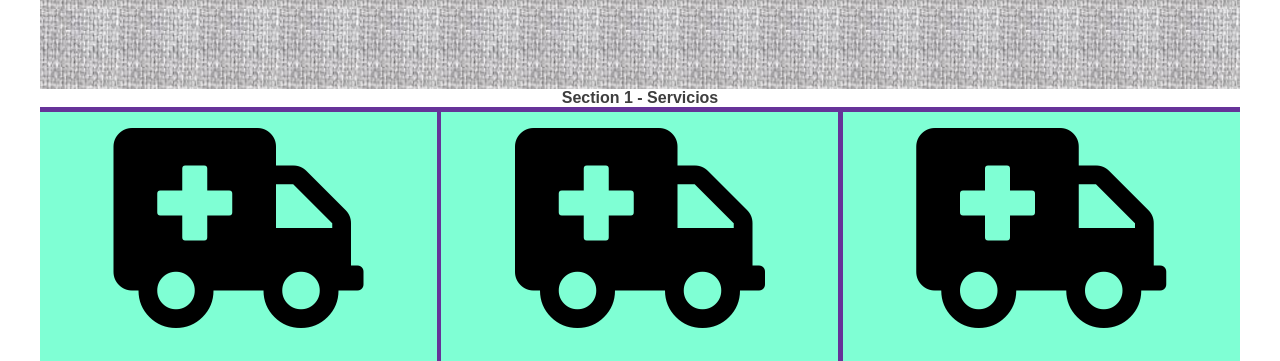
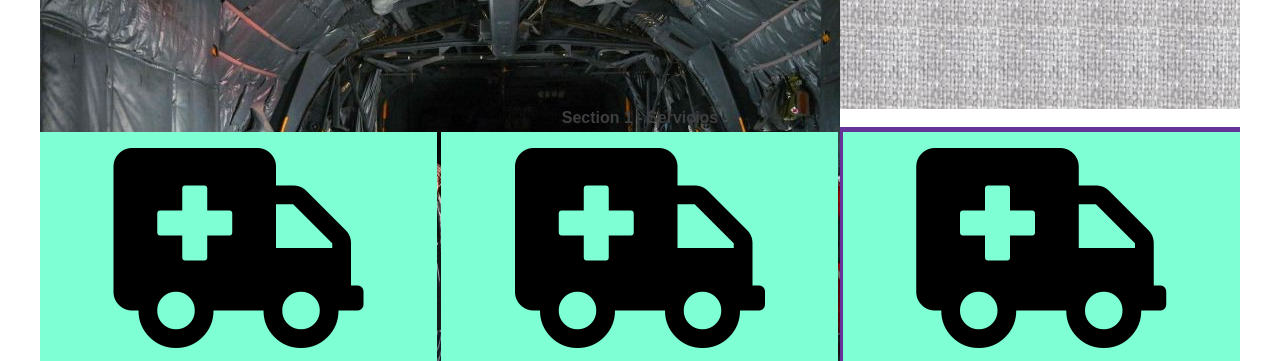
Before and after one commit to difeorqui/semana-1-41, a website: page src/index.html in a window 1280 px wide. Shown: the part 211-572 px from the top of the page. Drawn offline with Linux system fonts and the light colour scheme.

Commit message:
Update index.html

```diff
--- a/src/index.html
+++ b/src/index.html
@@ -37,7 +37,9 @@
                 </nav>
             </div>
             <div class="container-imagen">
-                <h2 class="image-text">here is an image</h2>
+                <h2>
+                <img src="img_noticia_uno.jpg" width="auto" height="auto">
+                </h2>
             </div>
 
         </div>
```
